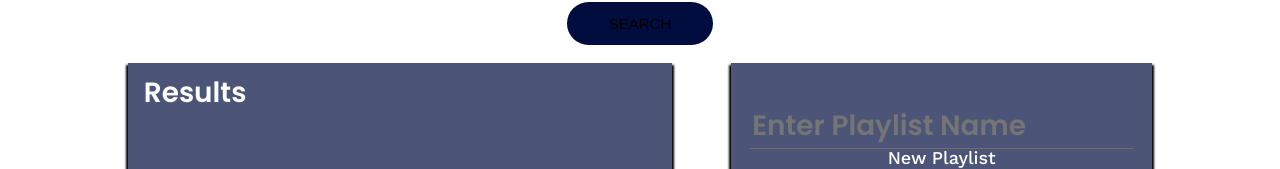
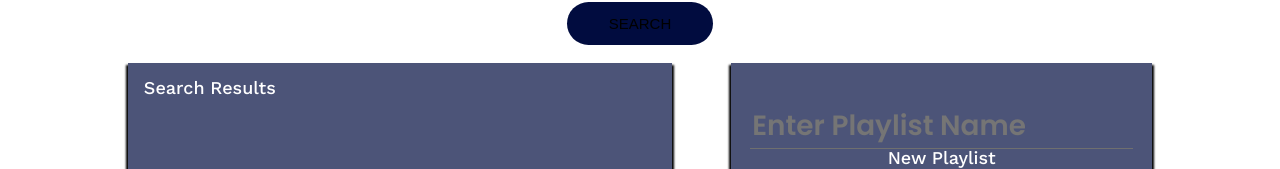
Before and after one commit to tabby42/jamming, a React (Create React App) app: page / in a window 1280 px wide. Shown: the part 154-323 px from the top of the page. Built offline with nearby package versions, Linux system fonts and the light colour scheme.

Commit message:
change heading

```diff
--- a/src/Components/SearchResults/SearchResults.js
+++ b/src/Components/SearchResults/SearchResults.js
@@ -7,7 +7,7 @@ class SearchResults extends Component {
 	render() {
 		return (
 			<div className="SearchResults">
-			  <h2>Results</h2>
+			  <h3>Search Results</h3>
 			  	<TrackList tracks={this.props.tracks} onAdd={this.props.onAdd} isRemoval={false} />
 			</div>
 		);
```
